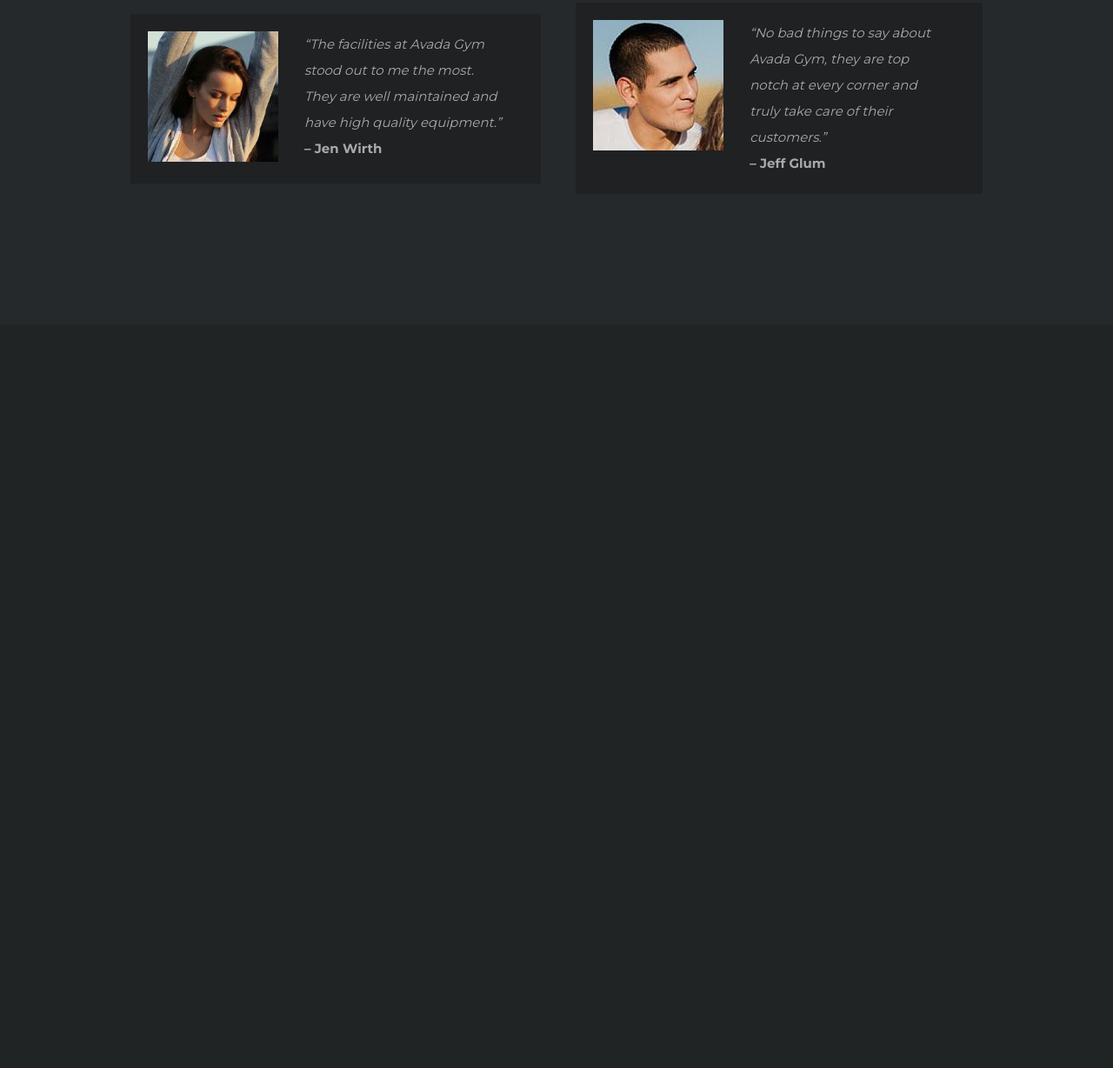
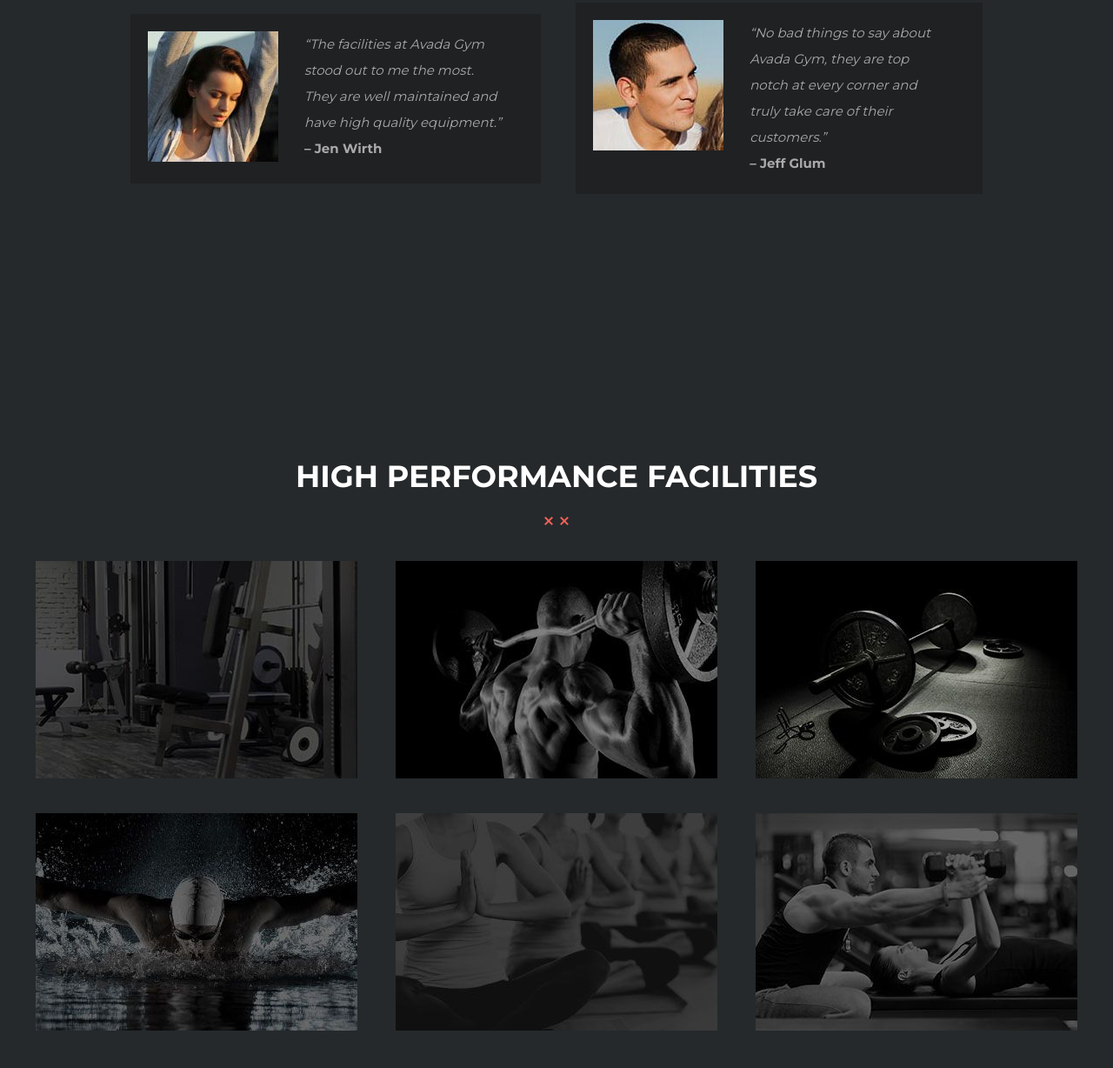
Before and after one commit to SabrinaCunsolo/proj-html-vuejs, a plain HTML site: page index.html in a window 1280 px wide. Shown: the part 2955-4183 px from the top of the page at 87% size. Before the commit the page ends 3328 px from the top, so only its background shows below. Drawn offline with nearby package versions, Linux system fonts and the light colour scheme.

Commit message:
parte high performance facilities

```diff
--- a/index.html
+++ b/index.html
@@ -160,7 +160,20 @@
 
                     </div>
                 </div>
-                <div class="facilities"></div>
+                <div class="facilities">
+                    <h3 class="world-class-fitness">
+                        high performance facilities
+                    </h3>
+                    <img src="images/divider-xx-red.png" alt="x x">
+                    <div class="facilities-box">
+                        <img src="images/home-image1.jpg" alt="">
+                        <img src="images/home-image2.jpg" alt="">
+                        <img src="images/home-image3.jpg" alt="">
+                        <img src="images/home-image4.jpg" alt="">
+                        <img src="images/home-image54.jpg" alt="">
+                        <img src="images/home-image6.jpg" alt="">
+                    </div>
+                </div>
                 <div class="quote"></div>
                 <div class="trainers"></div>
                 <div class="performance"></div>
--- a/style.css
+++ b/style.css
@@ -308,3 +308,24 @@ main {
     display: flex;
     padding: 20px;
 }
+
+/* facilities */
+.facilities {
+    background-color: #25292B;
+    padding: 130px;
+    text-align: center;
+    max-width: 100%;
+    line-height: 90px;
+    display: flex;
+    flex-direction: column;
+    align-items: center;
+}
+
+.facilities-box {
+    width: 1300px;
+    margin-top: 40px;
+}
+
+.facilities-box img {
+    padding: 0px 20px 0px 20px;
+}
```
